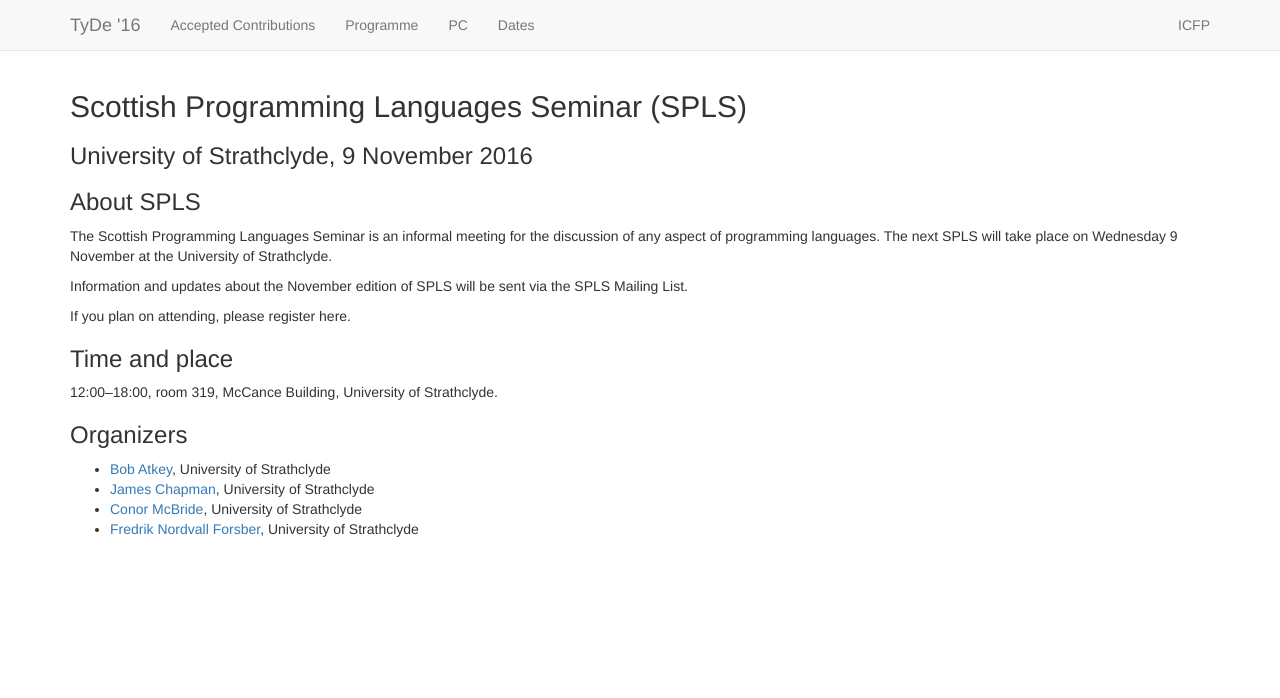
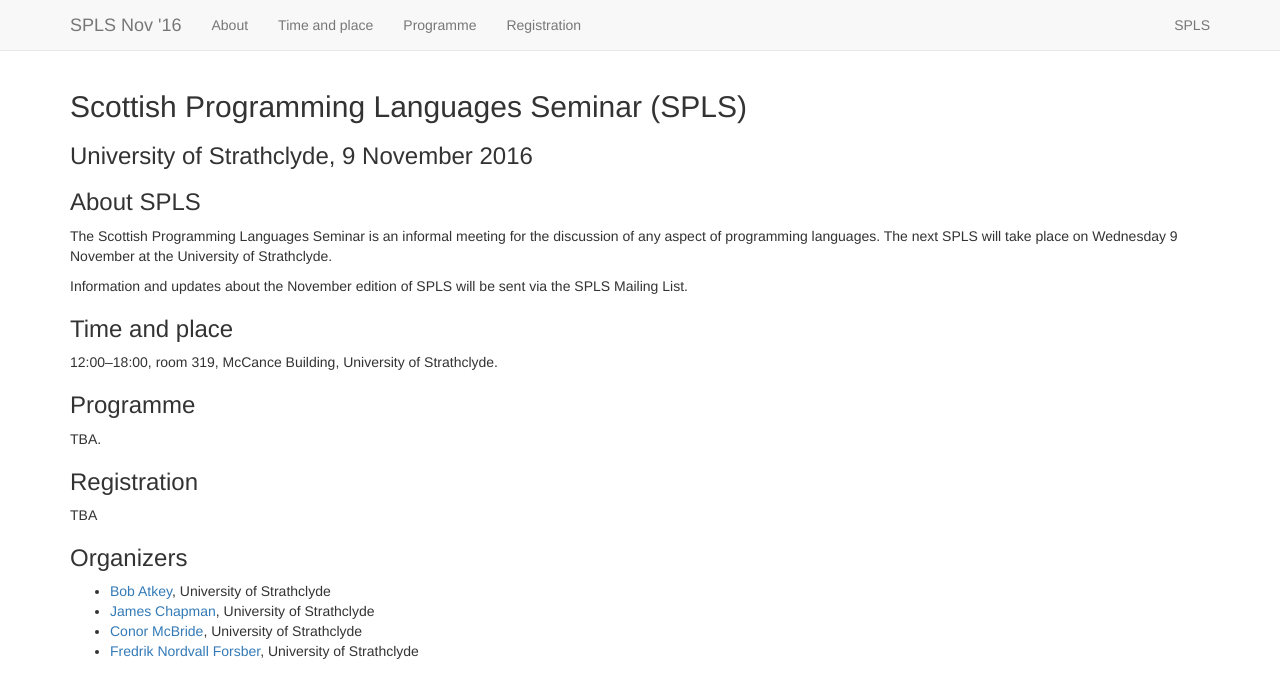
Before and after one commit to msp-strath/spls-16, a Jekyll site: the page built from index.md, in a window 1280 px wide. Shown: the top 698 px of the page. Built offline with Jekyll 4.4.1, drawn with Linux system fonts in a browser that asks for light colours; nearby versions of some CDN libraries.

Commit message:
added sections for programme and registration, removed some traces of TyDe and ICFP

```diff
--- a/_layouts/default.html
+++ b/_layouts/default.html
@@ -34,19 +34,19 @@
             <span class="icon-bar"></span>
             <span class="icon-bar"></span>
           </button>
-          <a class="navbar-brand" href="index.html">TyDe '16</a> <!--  -->
+          <a class="navbar-brand" href="index.html">SPLS Nov '16</a> <!--  -->
         </div>
         <div id="navbar" class="navbar-collapse collapse">
           <ul class="nav navbar-nav">
 	    <!-- <li><a href="">Call for papers</a></li> -->
-   	    <li><a href="#accepted-contributions">Accepted Contributions</a></li>
-	    <li><a href="#tentative-programme">Programme</a></li>
+	    <li><a href="#about-spls">About</a></li>
+  	    <li><a href="#time-and-place">Time and place</a></li>
+	    <li><a href="#programme">Programme</a></li>
+	    <li><a href="#registration">Registration</a></li>
 
-	    <li><a href="#program-committee">PC</a></li>
-	    <li><a href="#important-dates">Dates</a></li>
 	  </ul>
 	   <ul class="nav navbar-nav navbar-right">
-	    <li><a href="http://conf.researchr.org/home/icfp-2016/">ICFP</a></li>
+	    <li><a href="http://www.dcs.gla.ac.uk/research/spls/">SPLS</a></li>
           </ul>
         </div><!--/.nav-collapse -->
       </div>
--- a/index.md
+++ b/index.md
@@ -17,10 +17,16 @@
 Information and updates about the November edition of SPLS will be sent
 via the SPLS Mailing List.
 
-If you plan on attending, please register here.
-
 ### Time and place
 12:00--18:00, room 319, McCance Building, University of Strathclyde.
+
+### Programme
+
+TBA.
+
+### Registration
+
+TBA
 
 ### Organizers
 
```
